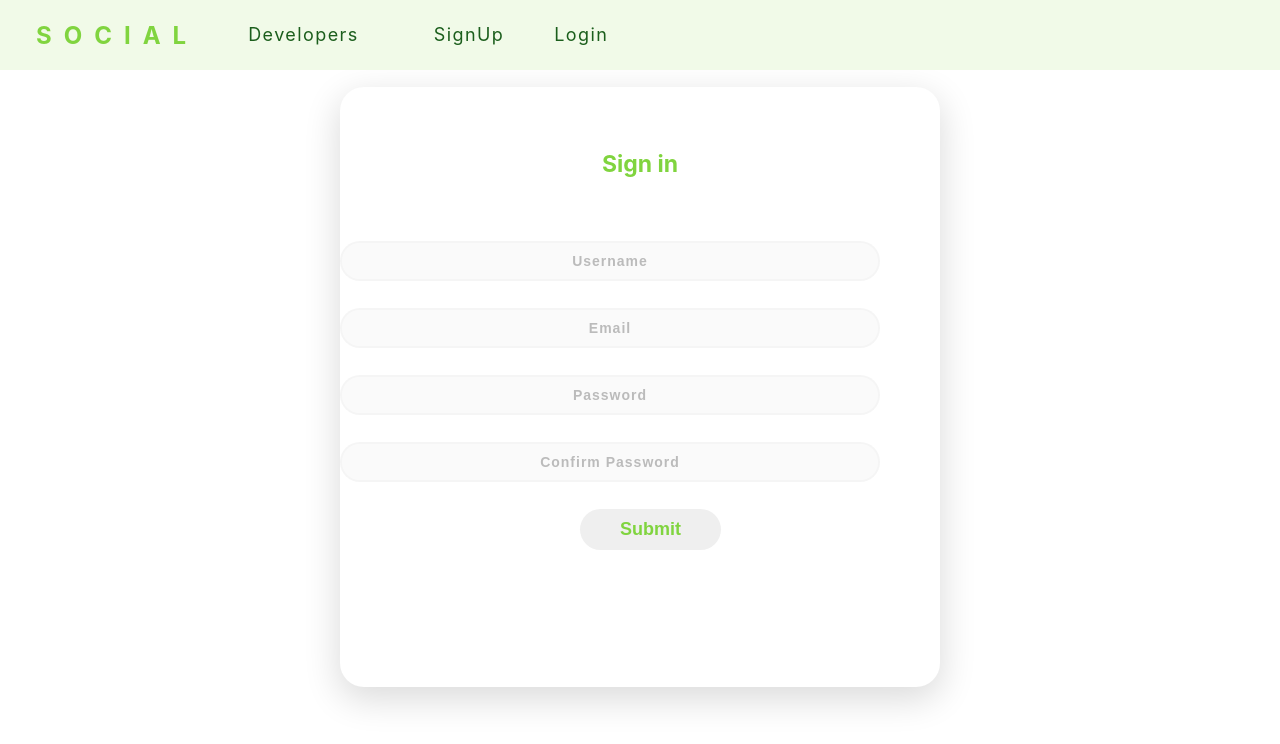
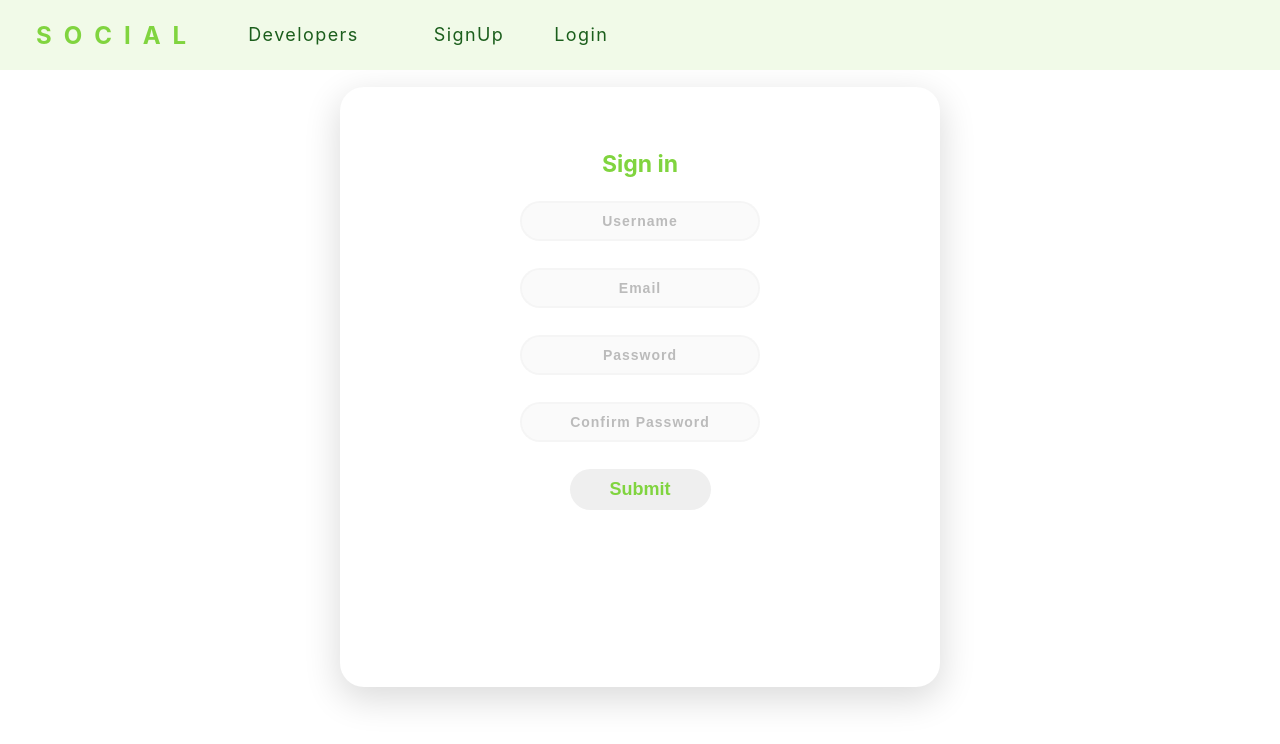
Before and after one commit to mrinalseth/socials, a React (Create React App) app in the folder client/: page /register in a window 1280 px wide. Shown: the top 744 px of the page. Built offline with nearby package versions, Linux system fonts and the light colour scheme.

Commit message:
signup form fixed

```diff
--- a/client/src/components/auth/Register.jsx
+++ b/client/src/components/auth/Register.jsx
@@ -54,8 +54,10 @@ function Register(){
       fontSize: "23px",
     },
     form1: {
-      paddingTop: "40px",
-      marginRight: "10%"
+      display: "flex",
+      flexDirection: "column",
+      justifyContent: "center",
+      alignItems: "center",
     },
     submit: {
       borderRadius: "5em",
@@ -66,9 +68,10 @@ function Register(){
         paddingRight: "40px",
         paddingBottom: "10px",
         paddingTop: "10px",
-        marginLeft: "35%",
+        marginLeft: "20%",
         fontSize: "18px",
-        marginRight: "20%"
+        marginRight: "20%",
+        cursor: "pointer"
     }
   }
   return(
```
